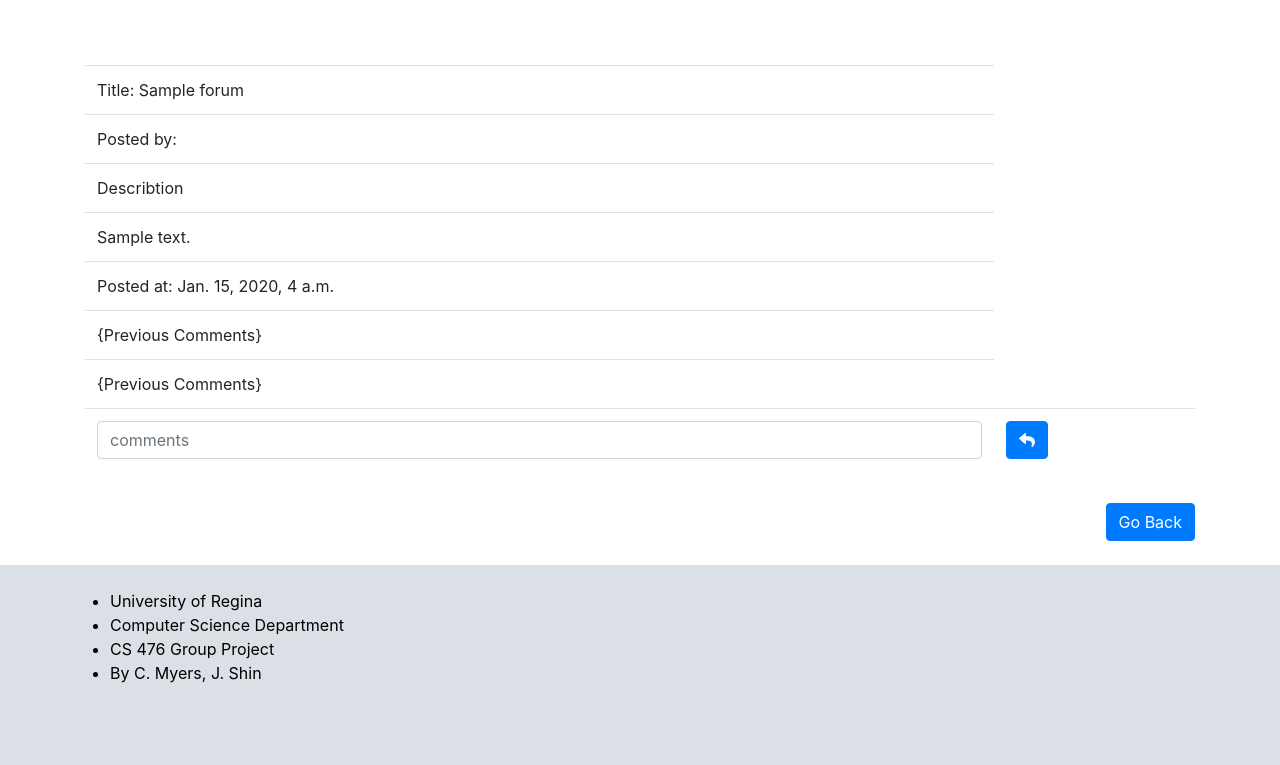
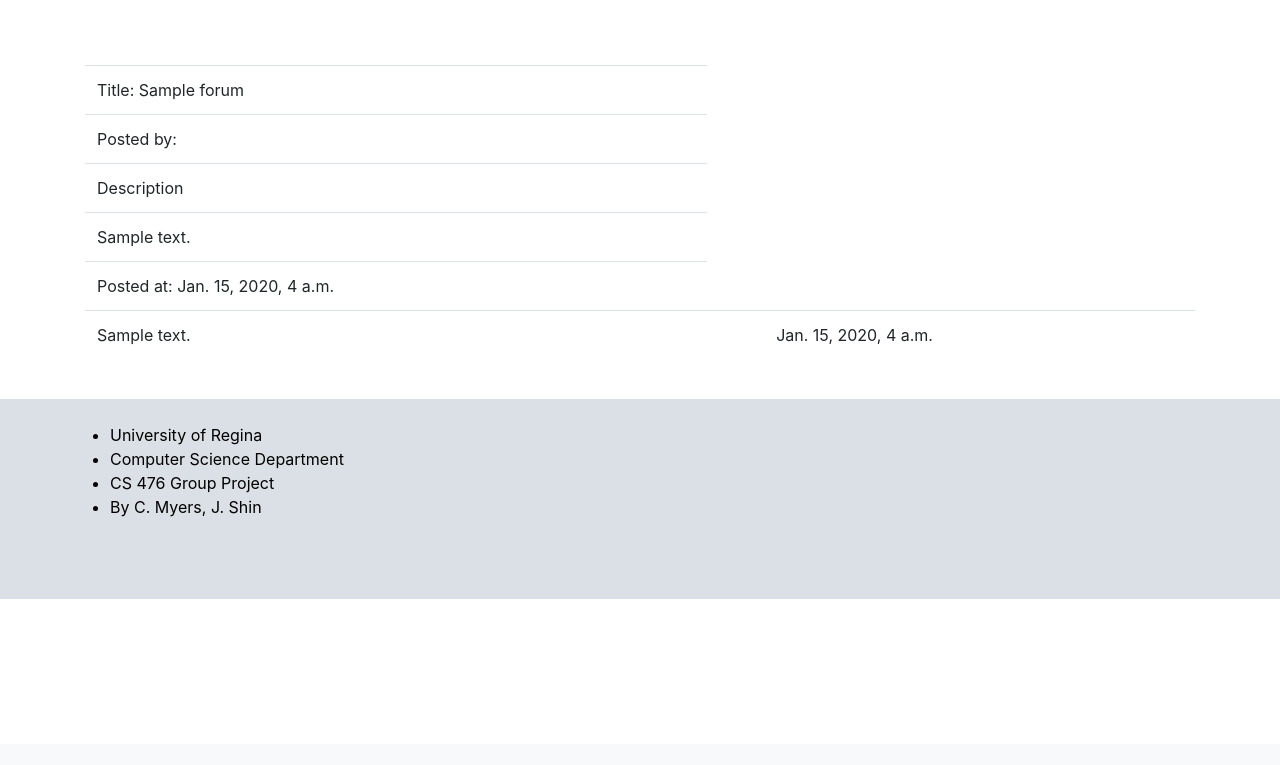
Before and after one commit to cartermyers/bithumb, a Django app: page /forum/1/ in a window 1280 px wide. Shown: the part 56-821 px from the top of the page. After the commit the page ends 655 px from the top, so only its background shows below. Run offline with Django 3.2, Linux system fonts and the light colour scheme; tables that the repository leaves empty hold one stand-in row (values such as "Sample post"); some libraries are stand-ins or nearby versions.

Commit message:
Add proper comment displays

```diff
--- a/forum/forms.py
+++ b/forum/forms.py
@@ -12,6 +12,7 @@ class ForumForm(forms.ModelForm):
         fields = ['title', 'description']
 
 class CommentForm(forms.ModelForm):
+    text = forms.CharField(widget=forms.TextInput({'class': "form-control", 'name': "comments", 'id': "comments",  'placeholder': "comments"}))
 
     class Meta:
         model = models.Comments
--- a/forum/views.py
+++ b/forum/views.py
@@ -11,7 +11,7 @@ from . import forms, models
 
 def all_forums(request):
 
-    forum_list = models.Forum.objects.all()
+    forum_list = models.Forum.objects.all().order_by('-time')
     items_per_page = 10
 
     page_list = Paginator(forum_list, items_per_page)
@@ -50,8 +50,8 @@ def forum(request, forum_id):
             new_comment.set_post(forum)
             new_comment.save()
 
-            #after saving the comment, return back to the same page (with new blank form)
-            comment_form = forms.CommentForm()
+            #after saving the comment, return back to the same page
+            return HttpResponseRedirect(reverse('forum:forum', kwargs={'forum_id':forum_id}))
     else:
         comment_form = forms.CommentForm()
 
--- a/templates/forum/forum.html
+++ b/templates/forum/forum.html
@@ -113,48 +113,49 @@
                 <tr>
                     <td>Posted by: {{ forum.poster }}</td>
                 </tr>
+                {% if forum.description %}
                 <tr>
-                    <td>Describtion</td>
+                    <td>Description</td>
                 </tr>
+                {% endif %}
                 </thead>
+                {% if forum.description %}
                 <tbody>
                 <tr>
                     <td>
-                        {% if forum.description %}
                         {{ forum.description }}
-                        {% endif %}
-
                     </td>
                 </tr>
                 </tbody>
+                {% endif %}
                 <thead>
                 <tr>
                     <td>Posted at: {{ forum.time }}</td>
                 </tr>
-                {% for comment in forum.comment_set_all %}
+                {% for comment in forum.comments_set.all %}
                 <tr>
                     <td>{{ comment.text }}</td>
                     <td>{{ comment.user }}</td>
                     <td>{{ comment.time }}</td>
-                    TODO: delete button
                 </tr>
                 {% endfor %}
+                {% if request.user.is_authenticated %}
                 <tr>
-                    <td>{Previous Comments}</td>
+                    <form method="POST" action="{% url 'forum:forum' forum_id=forum.pk %}" style="width: auto;">
+                        {% csrf_token %}
+                    <td>
+                        {{ comment_form.non_field_errors }}
+                        {% for field in comment_form %}
+                            <div class="form-group">
+                                {{ field.errors }}
+                                {{ field }}
+                            </div>
+                        {% endfor %}
+                    </td>
+                    <td><button type="submit" class="btn btn-primary"><i class="fas fa-reply"></i></button></td>
+                    </form>
                 </tr>
-                <tr>
-                    <td>{Previous Comments}</td>
-                </tr>
-                <tr>
-                    <td>
-                    <form action="" style="width: auto;">
-                        <div class="form-group">
-                            <input type="text" class="form-control" name="comments" id="comments" placeholder="comments">
-                        </div>
-                    </form>
-                    </td>
-                    <td><button class="btn btn-primary"><i class="fas fa-reply"></i></button></td>
-                </tr>
+                {% endif %}
                 </thead>
 
                     <!--<td>
@@ -162,12 +163,6 @@
                         <button class="btn btn-danger"><i class="fas fa-trash-alt"></i></button>
                     </td> -->
             </table>
-        </div>
-    </div>
-
-    <div class="row">
-        <div class="col-lg-12 text-right">
-            <button class="btn btn-primary">Go Back</button>
         </div>
     </div>
 
@@ -191,48 +186,3 @@
 </div>
 </body>
 </html>
-
-<!--
-Here is a specfic forum.<br/ ><br/>
-
-<!-- TODO: maybe use the truncation thing for long titles
-title; {{ forum.title }}<br/>
-
-posted by: {{ forum.poster }}<br/>
-
-{% if forum.description %}
-description: {{ forum.description }}<br/>
-{% endif %}
-
-{% ifequal request.user.pk forum.poster_id %}
-    <a href="{% url 'forum:delete_forum' forum_id=forum.pk %}">Delete</a><br/>
-{% endifequal %}
-
-posted at: {{ forum.time }} <br/>
-
-And here are all of its comments:<br/><br/>
-
-{% for comment in forum.comments_set.all %}
-
-    {{ comment.text }}<br/>
-
-    posted by: {{ comment.user }}<br/>
-
-    posted at: {{ comment.time }}<br/>
-
-    {% ifequal request.user.pk comment.user_id %}
-        <a href="{% url 'forum:delete_comment' comment_id=comment.pk %}">Delete</a><br/>
-    {% endifequal %}
-    <br/><br/>
-
-{% endfor %}
-
-{% if request.user.is_authenticated %}
-And here is a form for new comments:<br /><br />
-<form method="POST" action="" style="width: 300px;">
-{% csrf_token %}
-{{ comment_form.as_p }}
-<button type="submit">Post</button>
-</form>
-{% endif %}
--->
```
